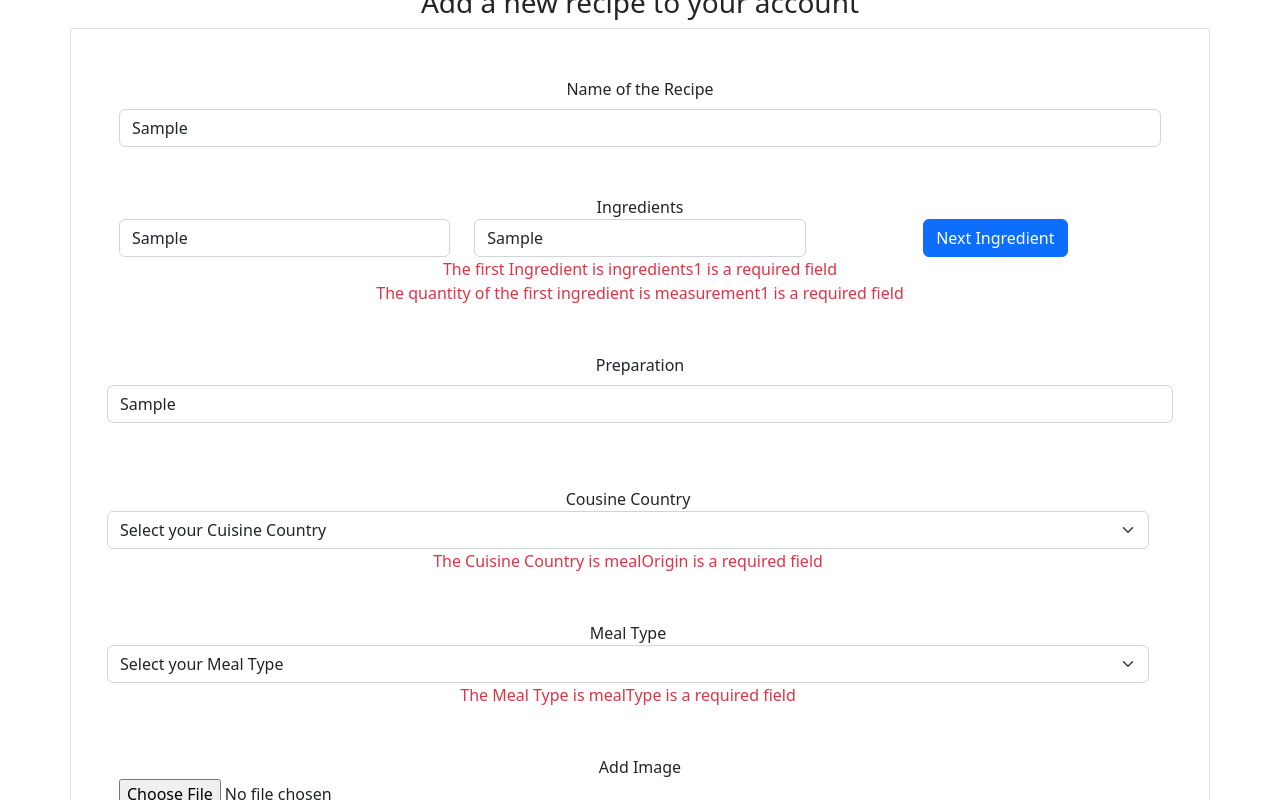
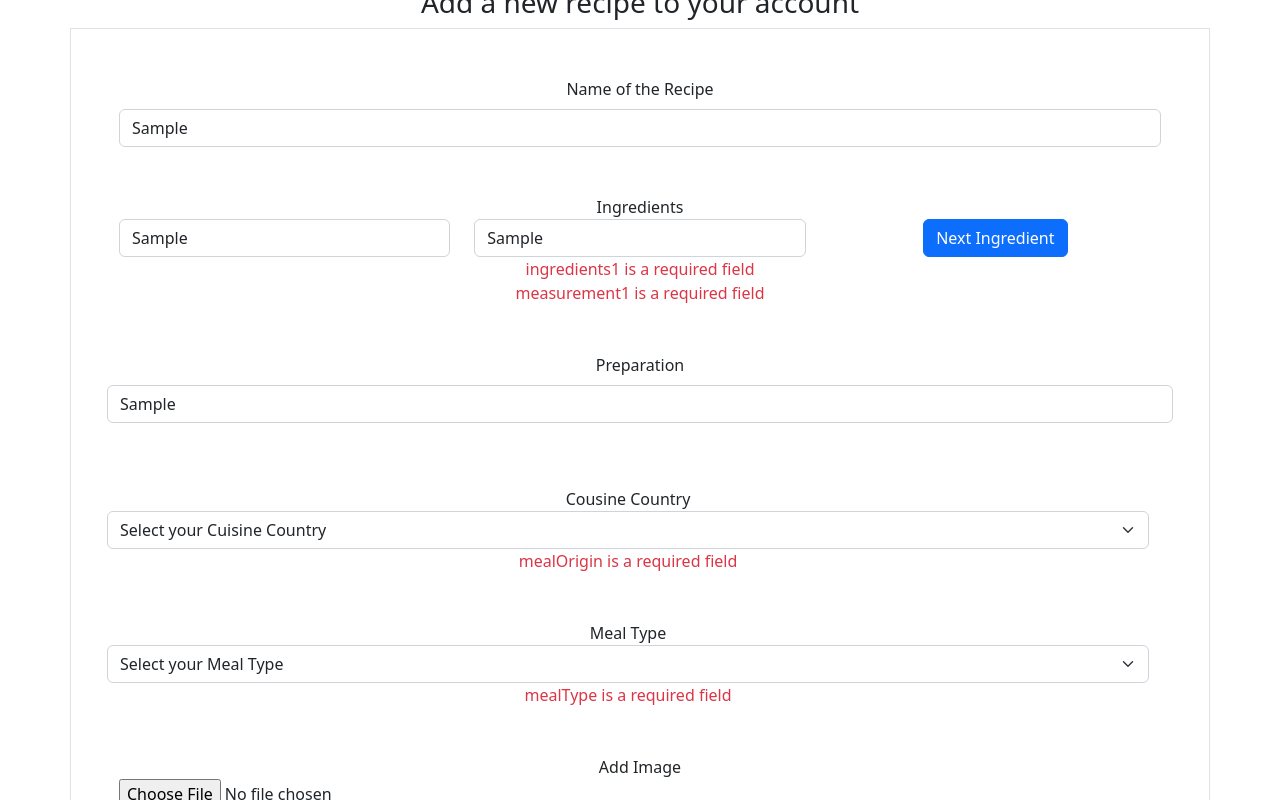
Before and after one commit to mdidomizio/Final-Project---Adelya-Miriam-Fatima, a React (Create React App) app: page /addRecipe in a window 1280 px wide. Both pictures are taken after typing "Sample", "Sample", "Sample", "Sample" into the empty fields and a click on the button "Create new recipe". Shown: the part 158-958 px from the top of the page. Built offline with nearby package versions, Linux system fonts and the light colour scheme; what yup-password would draw is missing.

Commit message:
started the review for the error messages in the form

```diff
--- a/src/components/AddRecipeForm.js
+++ b/src/components/AddRecipeForm.js
@@ -274,12 +274,12 @@ const AddRecipeForm = (props) => {
 
 
           {formik.touched.ingredients1 && formik.errors.ingredients1 ? (
-              <div className="text-danger">{`The first Ingredient is ${formik.errors.ingredients1}`}</div>
+              <div className="text-danger">{`${formik.errors.ingredients1}`}</div>
             ) : null}
 
 
             {formik.touched.measurement1 && formik.errors.measurement1 ? (
-              <div className="text-danger">{`The quantity of the first ingredient is ${formik.errors.measurement1}`}</div>
+              <div className="text-danger">{`${formik.errors.measurement1}`}</div>
             ) : null}
           </div>
 
@@ -295,7 +295,7 @@ const AddRecipeForm = (props) => {
                 />
 
                 {formik.touched.instruction && formik.errors.instruction ? (
-                  <div className="text-danger">{`The name of the recipe is ${formik.errors.instruction}`}</div>
+                  <div className="text-danger">{`${formik.errors.instruction}`}</div>
                 ) : null}
               </Form.Group>
           </div>
@@ -326,7 +326,7 @@ const AddRecipeForm = (props) => {
             <option value="3">Vietnamese</option>
           </Form.Select>
           {formik.touched.mealOrigin && formik.errors.mealOrigin ? (
-              <div className="text-danger">{`The Cuisine Country  is ${formik.errors.mealOrigin}`}</div>
+              <div className="text-danger">{`${formik.errors.mealOrigin}`}</div>
             ) : null}
           </div>
 
@@ -350,7 +350,7 @@ const AddRecipeForm = (props) => {
             <option value="3">Vegetarian</option>
           </Form.Select>
           {formik.touched.mealType && formik.errors.mealType ? (
-              <div className="text-danger">{`The Meal Type is ${formik.errors.mealType}`}</div>
+              <div className="text-danger">{`${formik.errors.mealType}`}</div>
             ) : null}
           </div>
 
@@ -422,7 +422,7 @@ const AddRecipeForm = (props) => {
               }}
             />
             {formik.touched.url && formik.errors.url ? (
-              <div className="text-danger">{`Url is ${formik.errors.url}`}</div>
+              <div className="text-danger">{`${formik.errors.url}`}</div>
             ) : null}
           </div>
 
```
